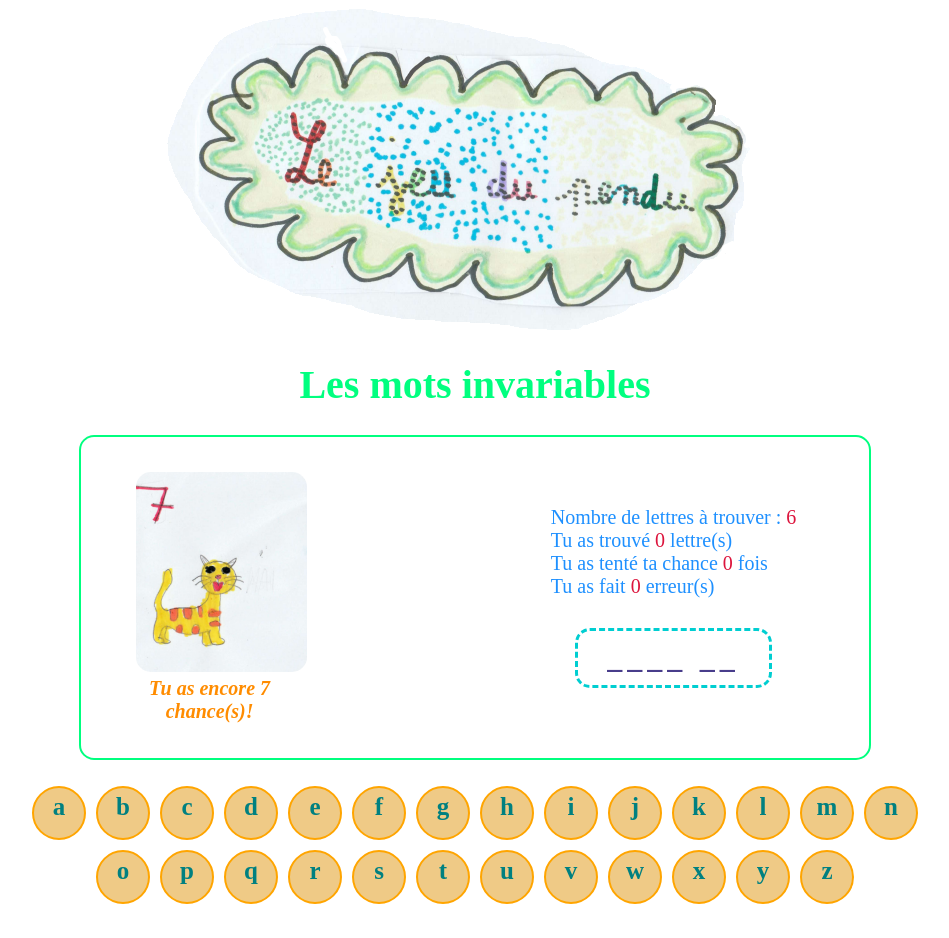
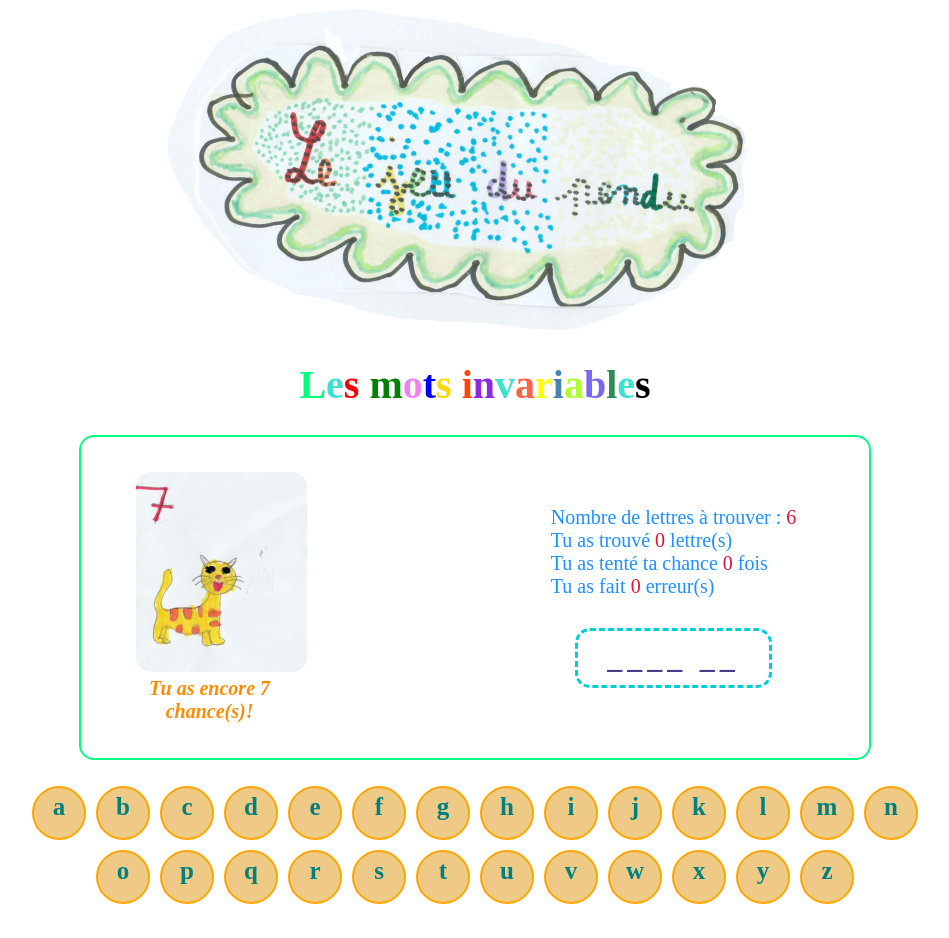
Before and after one commit to Zeiah/Bac-a-sable_JeuLePendu, a plain HTML site: page index.html in a window 1280 px wide. Shown: the whole page, without its empty margins (165-1114 px from the left). Drawn offline with Linux system fonts and the light colour scheme.

Commit message:
update css

```diff
--- a/css/app.css
+++ b/css/app.css
@@ -12,8 +12,25 @@ main {
 
 h1 {
     font-size: 40px;
-    color: springgreen;
 }
+
+h1 > span:nth-child(1) {color: springgreen;}
+h1 > span:nth-child(2) {color: turquoise;}
+h1 > span:nth-child(3) {color: red;}
+h1 > span:nth-child(4) {color: green;}
+h1 > span:nth-child(5) {color: violet;}
+h1 > span:nth-child(6) {color: blue;}
+h1 > span:nth-child(7) {color: gold;}
+h1 > span:nth-child(8) {color: orangered;}
+h1 > span:nth-child(9) {color: blueviolet;}
+h1 > span:nth-child(10) {color: turquoise;}
+h1 > span:nth-child(11) {color: tomato;}
+h1 > span:nth-child(12) {color: yellow;}
+h1 > span:nth-child(13) {color: steelblue;}
+h1 > span:nth-child(14) {color: greenyellow;}
+h1 > span:nth-child(15) {color: mediumslateblue;}
+h1 > span:nth-child(16) {color: seagreen;}
+h1 > span:nth-child(17) {color: turquoise;}
 
 /*** Section mot à trouver ***/
 #word_to_find {
--- a/index.html
+++ b/index.html
@@ -18,7 +18,8 @@
             <nav></nav>
         </header>
         <main>
-            <h1>Les mots invariables</h1>
+            <h1><span>L</span><span>e</span><span>s</span> <span>m</span><span>o</span><span>t</span><span>s</span> <span>i</span><span>n</span><span>v</span><span>a</span><span>r</span><span>i</span><span>a</span><span>b</span><span>l</span><span>e</span><span>s</span>
+            </h1>
             <!--
             <section id="word_to_find">
                 <div class="word_to_find__potence">
```
